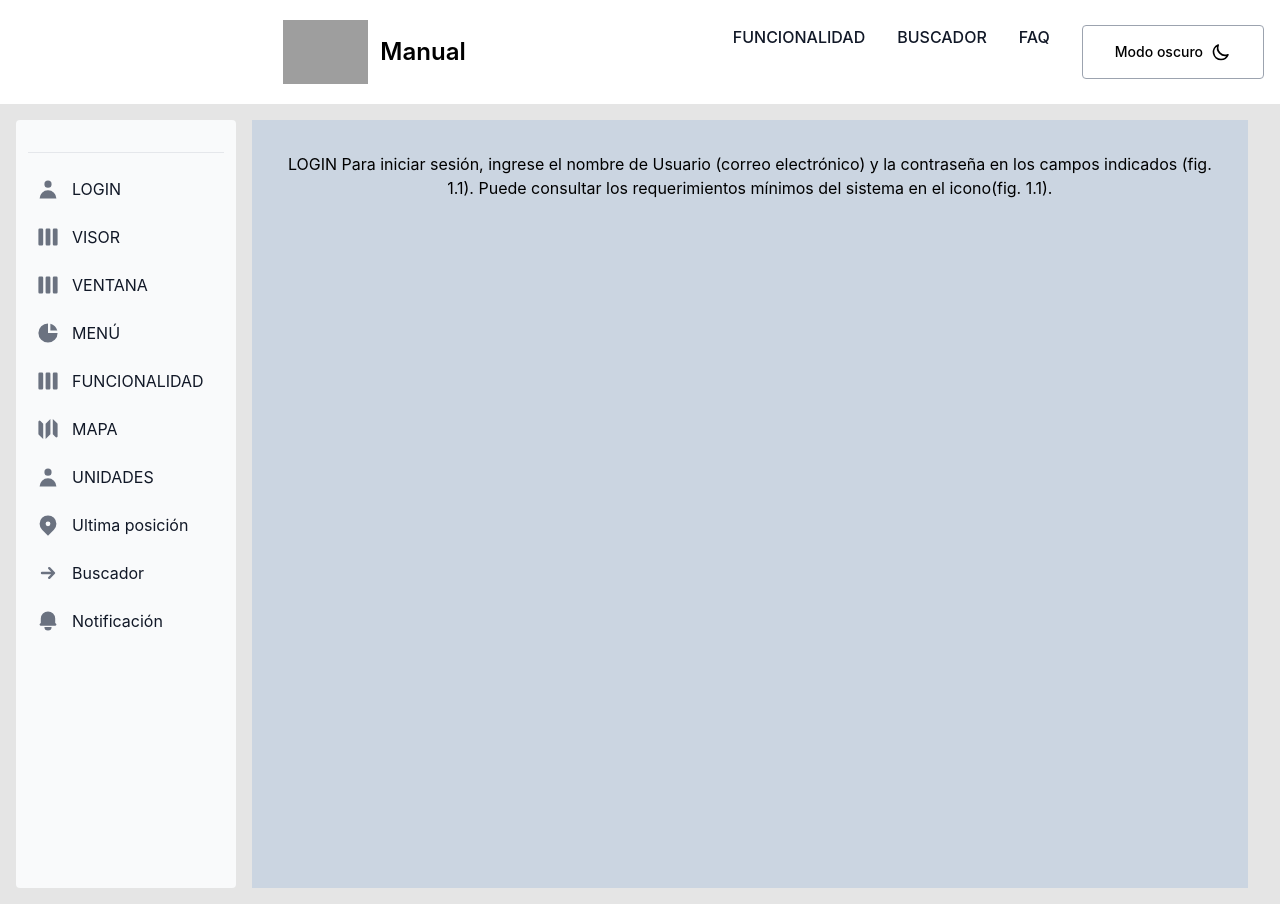
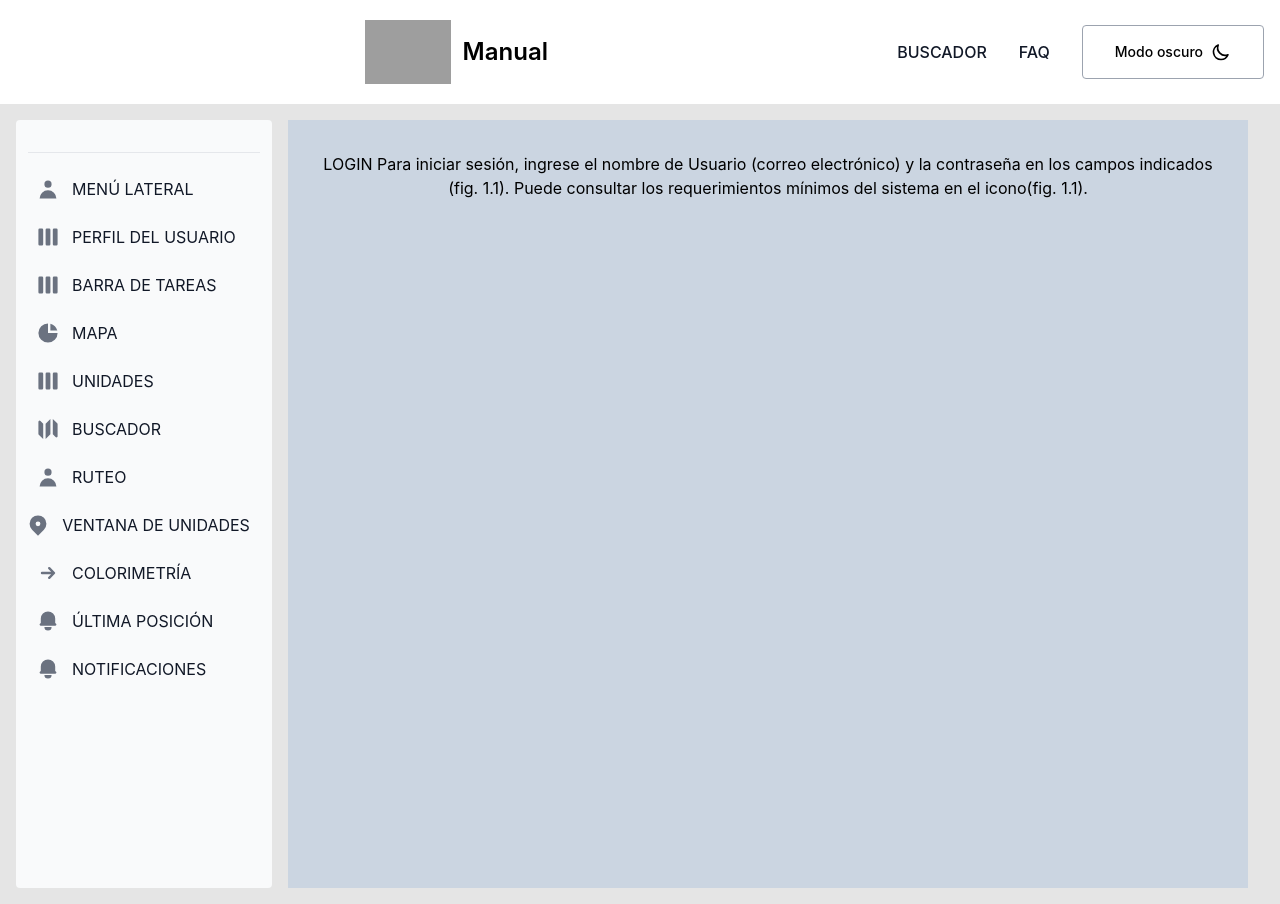
Before and after one commit to dtellez-wm/manual-project, a React (Vite) app: page / in a window 1280 px wide. Built offline with nearby package versions, Linux system fonts and the light colour scheme; grey boxes are pictures that could not be loaded.

Commit message:
Se cambia require de tailwindconfig por un import , Se elimina elemento del navbar y se modifica la estructura del sidebar por la actual

```diff
--- a/src/Navbar.jsx
+++ b/src/Navbar.jsx
@@ -50,15 +50,8 @@ function Navbar() {
           </button>
         </div>
         <div className="hidden w-full md:block md:w-auto" id="navbar-default">
-          <ul className="font-medium flex flex-col p-4 md:p-0 mt-4 border border-gray-100 rounded-lg bg-gray-100 md:flex-row md:space-x-8 md:mt-0 md:border-0 md:bg-white dark:bg-gray-800 md:dark:bg-gray-900 dark:border-gray-700">
-            <li>
-              <a
-                href="#"
-                className="block py-2 pl-3 pr-4 text-gray-900 rounded hover:bg-gray-100 md:hover:bg-transparent md:border-0 md:hover:text-blue-700 md:p-0 dark:text-white md:dark:hover:text-blue-500 dark:hover:bg-gray-700 dark:hover:text-white md:dark:hover:bg-transparent"
-              >
-                FUNCIONALIDAD
-              </a>
-            </li>
+          <ul className="font-medium flex items-center flex-col p-4 md:p-0 mt-4 border border-gray-100 rounded-lg bg-gray-100 md:flex-row md:space-x-8 md:mt-0 md:border-0 md:bg-white dark:bg-gray-800 md:dark:bg-gray-900 dark:border-gray-700">
+
             <li>
               <a
                 href="#"
--- a/src/Sidebar.jsx
+++ b/src/Sidebar.jsx
@@ -6,34 +6,37 @@ function DefaultSidebar() {
       <Sidebar.Items>
         <Sidebar.ItemGroup>
           <Sidebar.Item href="#" icon={HiUser}>
-            <p>LOGIN</p>
+            <p>MENÚ LATERAL</p>
           </Sidebar.Item>
           <Sidebar.Item href="#" icon={HiViewBoards}>
-            <p>VISOR</p>
+            <p>PERFIL DEL USUARIO</p>
           </Sidebar.Item>
           <Sidebar.Item href="#" icon={HiViewBoards}>
-            <p>VENTANA</p>
+            <p>BARRA DE TAREAS</p>
           </Sidebar.Item>
           <Sidebar.Item href="#" icon={HiChartPie}>
-            <p>MENÚ</p>
+            <p>MAPA</p>
           </Sidebar.Item>
           <Sidebar.Item href="#" icon={HiViewBoards}>
-            <p>FUNCIONALIDAD</p>
+            <p>UNIDADES</p>
           </Sidebar.Item>
           <Sidebar.Item href="#" icon={HiMap}>
-            <p>MAPA</p>
+            <p>BUSCADOR</p>
           </Sidebar.Item>
           <Sidebar.Item href="#" icon={HiUser}>
-            <p>UNIDADES</p>
+            <p>RUTEO</p>
           </Sidebar.Item>
           <Sidebar.Item href="#" icon={HiLocationMarker}>
-            <p>Ultima posición</p>
+            <p>VENTANA DE UNIDADES</p>
           </Sidebar.Item>
           <Sidebar.Item href="#" icon={HiArrowSmRight}>
-            <p>Buscador</p>
+            <p>COLORIMETRÍA</p>
           </Sidebar.Item>
           <Sidebar.Item href="#" icon={HiBell}>
-            <p>Notificación</p>
+            <p>ÚLTIMA POSICIÓN</p>
+          </Sidebar.Item>
+          <Sidebar.Item href="#" icon={HiBell}>
+            <p>NOTIFICACIONES</p>
           </Sidebar.Item>
         </Sidebar.ItemGroup>
       </Sidebar.Items>
--- a/tailwind.config.js
+++ b/tailwind.config.js
@@ -1,3 +1,5 @@
+import flowbitePlugin from 'flowbite/plugin';
+
 /** @type {import('tailwindcss').Config} */
 export default {
   content: ["./index.html", "./src/**/*.{js,ts,jsx,tsx}"],
@@ -5,5 +7,5 @@ export default {
   theme: {
     extend: {},
   },
-  plugins: [require('flowbite/plugin')],
+  plugins: [flowbitePlugin],
 };
```
